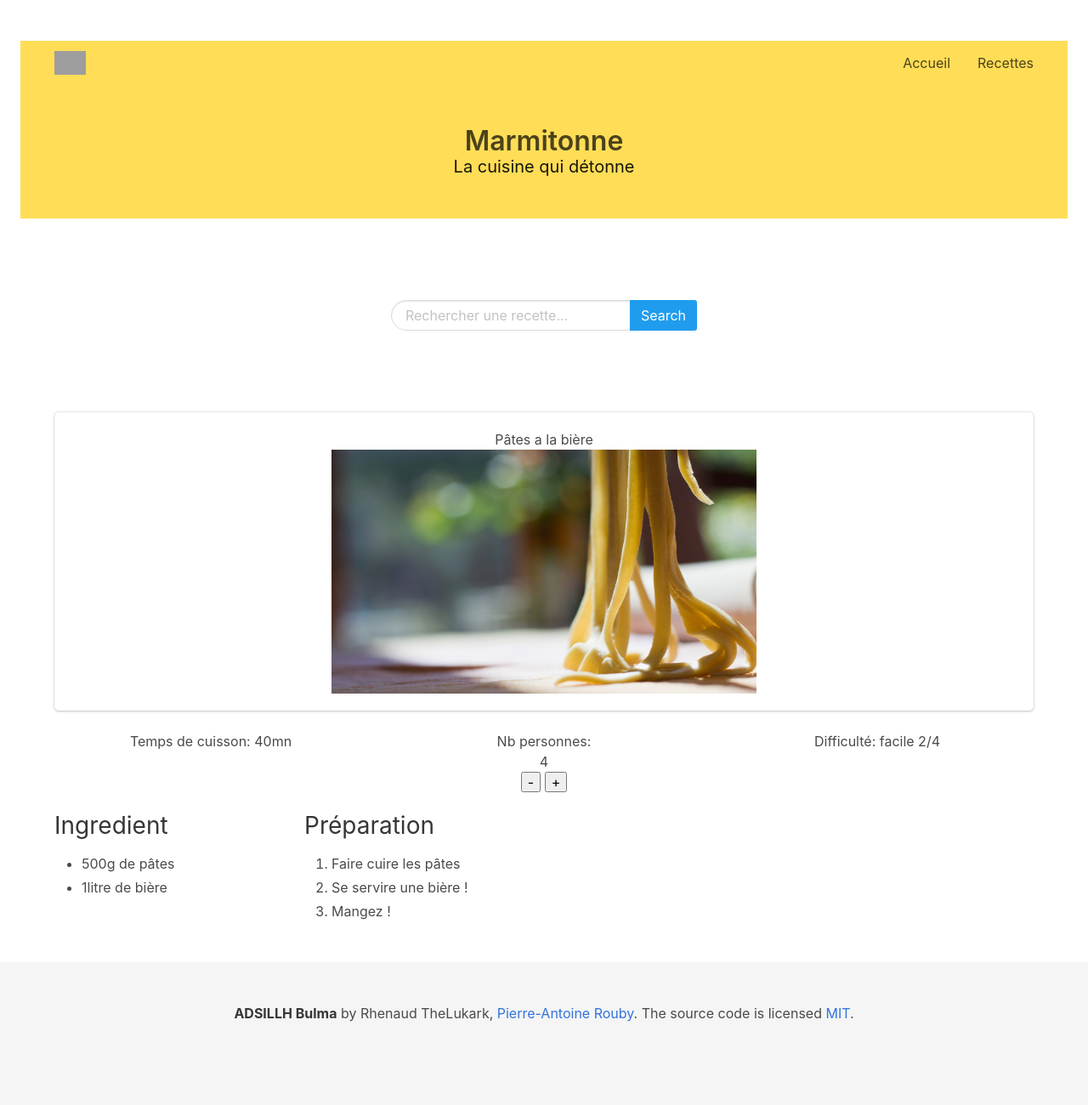
After one commit to RhenaudTheLukark/ADSILLH-Bulma, a PHP site: page /recette.php in a window 1280 px wide. The commit adds this page. Shown: the whole page at 85% size. Run offline with PHP 8.4, Linux system fonts and the light colour scheme; some libraries are stand-ins or nearby versions; grey boxes are pictures that could not be loaded.

Commit message:
add php and create html template

```diff
--- a/www/recette.html
+++ b/www/recette.php
@@ -23,49 +23,51 @@
       <p class="browserupgrade">You are using an <strong>outdated</strong> browser. Please <a href="https://browsehappy.com/">upgrade your browser</a> to improve your experience and security.</p>
     <![endif]-->
 
-    <header class="section">
-      <section class="hero is-warning">
-        <!-- Hero head: will stick at the top -->
-        <div class="hero-head">
-          <nav class="navbar">
-            <div class="container">
-              <div class="navbar-brand">
-                <a class="navbar-item">
-                  <img src="https://bulma.io/images/bulma-type-white.png" alt="Logo">
-                </a>
-                <span class="navbar-burger burger" data-target="navbarMenuHeroA">
-                  <span></span>
-                  <span></span>
-                  <span></span>
-                </span>
-              </div>
-              <div id="navbarMenuHeroA" class="navbar-menu">
-                <div class="navbar-end">
-                  <a class="navbar-item" href="index.html">
-                    Accueil
-                  </a>
-                  <a class="navbar-item is-active" href="recette.html">
-                    Recettes
-                  </a>
-                </div>
-              </div>
-            </div>
-          </nav>
-        </div>
+    <?php include ("template/header.html"); ?>
 
-        <!-- Hero content: will be in the middle -->
-        <div class="hero-body">
-          <div class="container has-text-centered">
-            <h1 class="title">
-              Marmitonne
-            </h1>
-            <h2 class="subtitle">
-              La cuisine qui détonne
-            </h2>
-          </div>
-        </div>
-      </section>
-    </header>
+    <!-- <header class="section"> -->
+    <!--   <section class="hero is-warning"> -->
+    <!--     <\!-- Hero head: will stick at the top -\-> -->
+    <!--     <div class="hero-head"> -->
+    <!--       <nav class="navbar"> -->
+    <!--         <div class="container"> -->
+    <!--           <div class="navbar-brand"> -->
+    <!--             <a class="navbar-item"> -->
+    <!--               <img src="https://bulma.io/images/bulma-type-white.png" alt="Logo"> -->
+    <!--             </a> -->
+    <!--             <span class="navbar-burger burger" data-target="navbarMenuHeroA"> -->
+    <!--               <span></span> -->
+    <!--               <span></span> -->
+    <!--               <span></span> -->
+    <!--             </span> -->
+    <!--           </div> -->
+    <!--           <div id="navbarMenuHeroA" class="navbar-menu"> -->
+    <!--             <div class="navbar-end"> -->
+    <!--               <a class="navbar-item" href="index.html"> -->
+    <!--                 Accueil -->
+    <!--               </a> -->
+    <!--               <a class="navbar-item is-active" href="recette.html"> -->
+    <!--                 Recettes -->
+    <!--               </a> -->
+    <!--             </div> -->
+    <!--           </div> -->
+    <!--         </div> -->
+    <!--       </nav> -->
+    <!--     </div> -->
+
+    <!--     <\!-- Hero content: will be in the middle -\-> -->
+    <!--     <div class="hero-body"> -->
+    <!--       <div class="container has-text-centered"> -->
+    <!--         <h1 class="title"> -->
+    <!--           Marmitonne -->
+    <!--         </h1> -->
+    <!--         <h2 class="subtitle"> -->
+    <!--           La cuisine qui détonne -->
+    <!--         </h2> -->
+    <!--       </div> -->
+    <!--     </div> -->
+    <!--   </section> -->
+    <!-- </header> -->
 
     <section class="section">
       <div class="container">
@@ -131,18 +133,7 @@
       </div>
     </section>
 
-    <footer class="footer">
-      <div class="container">
-        <div class="content has-text-centered">
-          <p>
-            <strong>ADSILLH Bulma</strong> by Rhenaud TheLukark,
-            <a href="https://parouby.fe">Pierre-Antoine Rouby</a>.
-            The source code is licensed
-            <a href="http://opensource.org/licenses/mit-license.php">MIT</a>.
-          </p>
-        </div>
-      </div>
-    </footer>
+    <?php include ("template/footer.html"); ?>
 
     <script src="js/vendor/modernizr-3.5.0.min.js"></script>
     <script src="https://code.jquery.com/jquery-3.2.1.min.js" integrity="sha256-hwg4gsxgFZhOsEEamdOYGBf13FyQuiTwlAQgxVSNgt4=" crossorigin="anonymous"></script>
--- /dev/null
+++ b/www/template/footer.html
@@ -0,0 +1,12 @@
+<footer class="footer">
+  <div class="container">
+    <div class="content has-text-centered">
+      <p>
+        <strong>ADSILLH Bulma</strong> by Rhenaud TheLukark,
+        <a href="https://parouby.fe">Pierre-Antoine Rouby</a>.
+        The source code is licensed
+        <a href="http://opensource.org/licenses/mit-license.php">MIT</a>.
+      </p>
+    </div>
+  </div>
+</footer>
--- /dev/null
+++ b/www/template/header.html
@@ -0,0 +1,43 @@
+<header class="section">
+  <section class="hero is-warning">
+    <!-- Hero head: will stick at the top -->
+    <div class="hero-head">
+      <nav class="navbar">
+        <div class="container">
+          <div class="navbar-brand">
+            <a class="navbar-item">
+              <img src="https://bulma.io/images/bulma-type-white.png" alt="Logo">
+            </a>
+            <span class="navbar-burger burger" data-target="navbarMenuHeroA">
+              <span></span>
+              <span></span>
+              <span></span>
+            </span>
+          </div>
+          <div id="navbarMenuHeroA" class="navbar-menu">
+            <div class="navbar-end">
+              <a class="navbar-item" href="index.php">
+                Accueil
+              </a>
+              <a class="navbar-item" href="recette.php">
+                Recettes
+              </a>
+            </div>
+          </div>
+        </div>
+      </nav>
+    </div>
+
+    <!-- Hero content: will be in the middle -->
+    <div class="hero-body">
+      <div class="container has-text-centered">
+        <h1 class="title">
+          Marmitonne
+        </h1>
+        <h2 class="subtitle">
+          La cuisine qui détonne
+        </h2>
+      </div>
+    </div>
+  </section>
+</header>
```
Also changed, not shown: www/index.php (+2 -55 lines).
